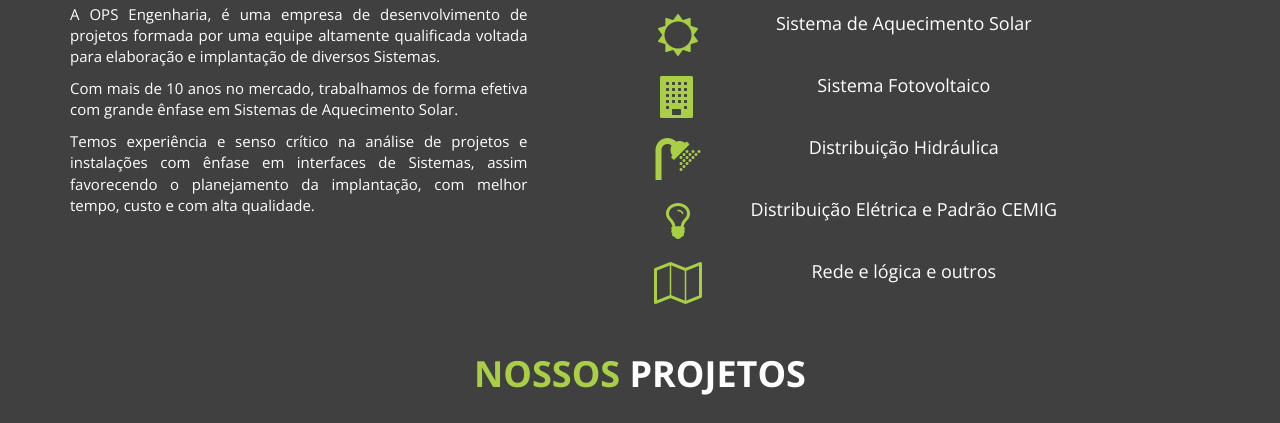
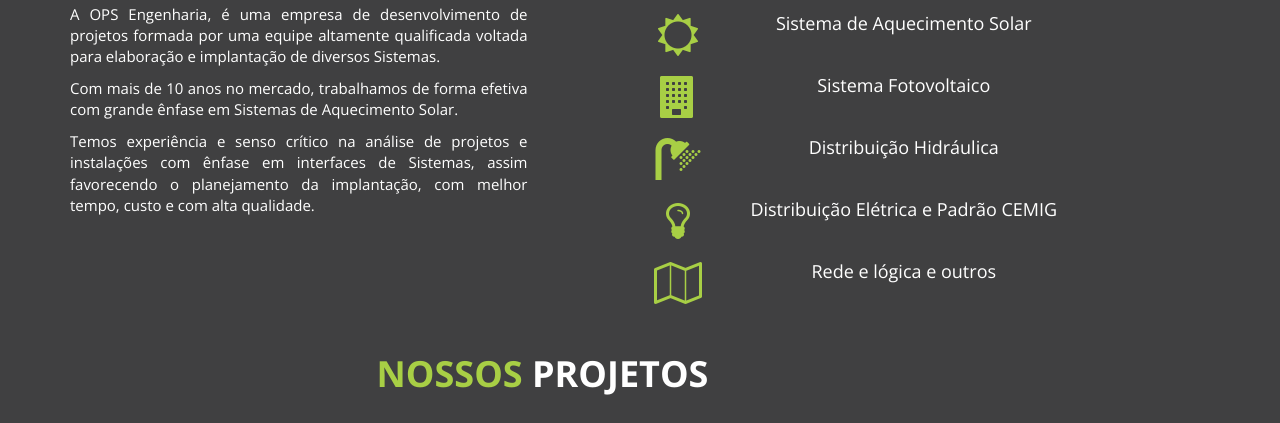
Before and after one commit to ferreiratiagoalves/OPS-Solution, a website: page index.html in a window 1280 px wide. Shown: the part 581-1004 px from the top of the page. Drawn offline with nearby package versions, Linux system fonts and the light colour scheme.

Commit message:
nossos projetos

```diff
--- a/index.html
+++ b/index.html
@@ -33,8 +33,8 @@
 			<p>Optimização // Projetos // Soluções</p>
         </div>
     </header>
-    <main>
-        <section class="container">
+    <main class="container">
+        <section>
             <div class="row">
                 <div class="col-md-5 composicao">
                     <div class="row">
@@ -113,11 +113,13 @@
             </div>
         </section>
 
-        <section class="containier projetos">
+        <section>
             <div class="row composicao">
-                <h1 class="col-md-12 titulo" id="projetos">
-                        <span>nossos </span>projetos
+
+                <h1 class="col-md-10 titulo" id="projetos">
+                    <span>nossos </span>projetos
                 </h1>
+
             </div>
         </section>
     </main>
```
